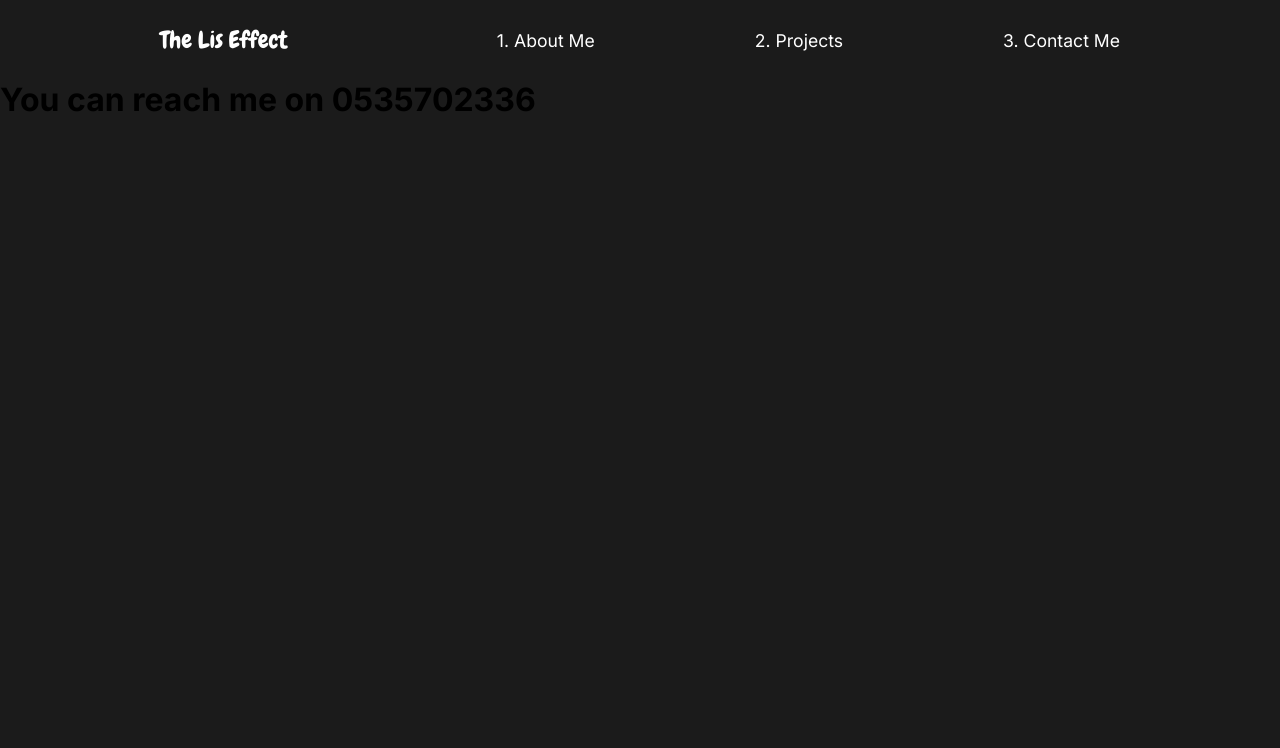
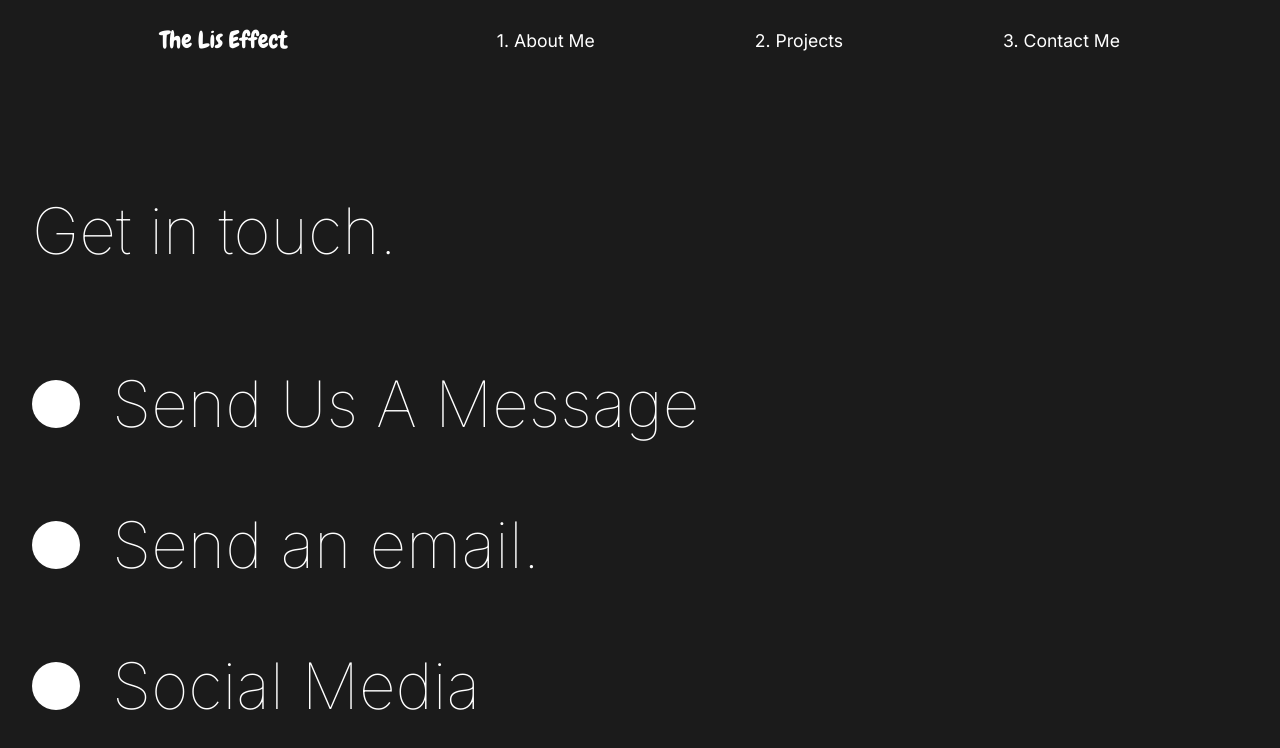
Before and after one commit to Adaaego/Portfolio, a React (Vite) app: page /Contact in a window 1280 px wide. Shown: the top 748 px of the page. Built offline with nearby package versions, Linux system fonts and the light colour scheme; a web font is replaced by a local one.

Commit message:
added content and animations to the contact page

```diff
--- a/src/components/ContactMe.jsx
+++ b/src/components/ContactMe.jsx
@@ -1,13 +1,77 @@
 //animations
 import { motion } from "framer-motion";
-import { PageAnimation } from "../../animations";
+import { PageAnimation, titleAnim  } from "../../animations";
+import styled from "styled-components";
+
 
 const ContactMe = () =>{
     return(
-        <motion.div  variants={PageAnimation} initial ="hidden" animate="show" exit = "exit">
-            <h1>You can reach me on 0535702336</h1>
-        </motion.div>
-    )
-}
+        <ContactStyle
+        exit="exit"
+        variants={PageAnimation}
+        initial="hidden"
+        animate="show"
+      >
+        <Title>
+          <Hide>
+            <motion.h2 variants={titleAnim}>Get in touch.</motion.h2>
+          </Hide>
+        </Title>
+        <div>
+          <Hide>
+            <Social variants={titleAnim}>
+              <Circle />
+              <h2>Send Us A Message</h2>
+            </Social>
+          </Hide>
+          <Hide>
+            <Social variants={titleAnim}>
+              <Circle />
+              <h2>Send an email.</h2>
+            </Social>
+          </Hide>
+          <Hide>
+            <Social variants={titleAnim}>
+              <Circle />
+              <h2>Social Media</h2>
+            </Social>
+          </Hide>
+        </div>
+      </ContactStyle>
+    );
+  };
 
-export default ContactMe;
+  const ContactStyle = styled(motion.div)`
+    padding: 5rem 10rem;
+    color: #353535;
+    min-height: 90vh;
+    @media (max-width: 1500px) {
+      padding: 2rem;
+      font-size: 1rem;
+    }
+  `;
+  const Title = styled.div`
+    margin-bottom: 4rem;
+    color: black;
+    @media (max-width: 1500px) {
+      margin-top: 5rem;
+    }
+  `;
+  const Hide = styled.div`
+    overflow: hidden;
+  `;
+  const Circle = styled.div`
+    border-radius: 50%;
+    width: 3rem;
+    height: 3rem;
+    background: #ffffff;
+  `;
+  const Social = styled(motion.div)`
+    display: flex;
+    align-items: center;
+    h2 {
+      margin: 2rem;
+    }
+  `;
+
+  export default ContactMe;
```
